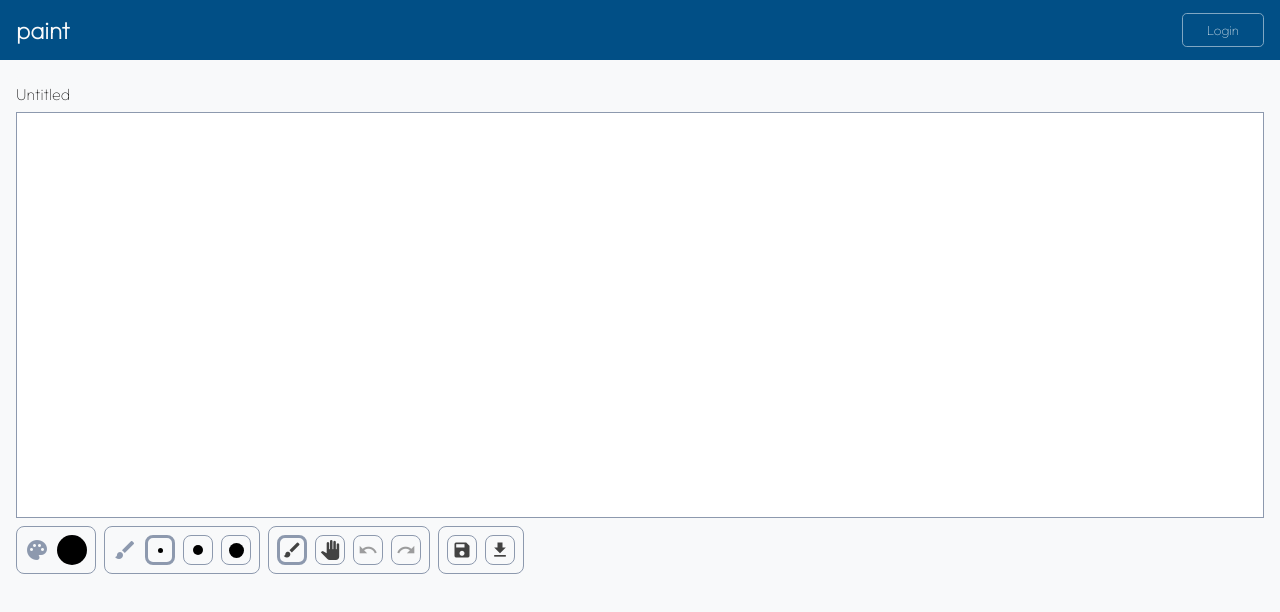
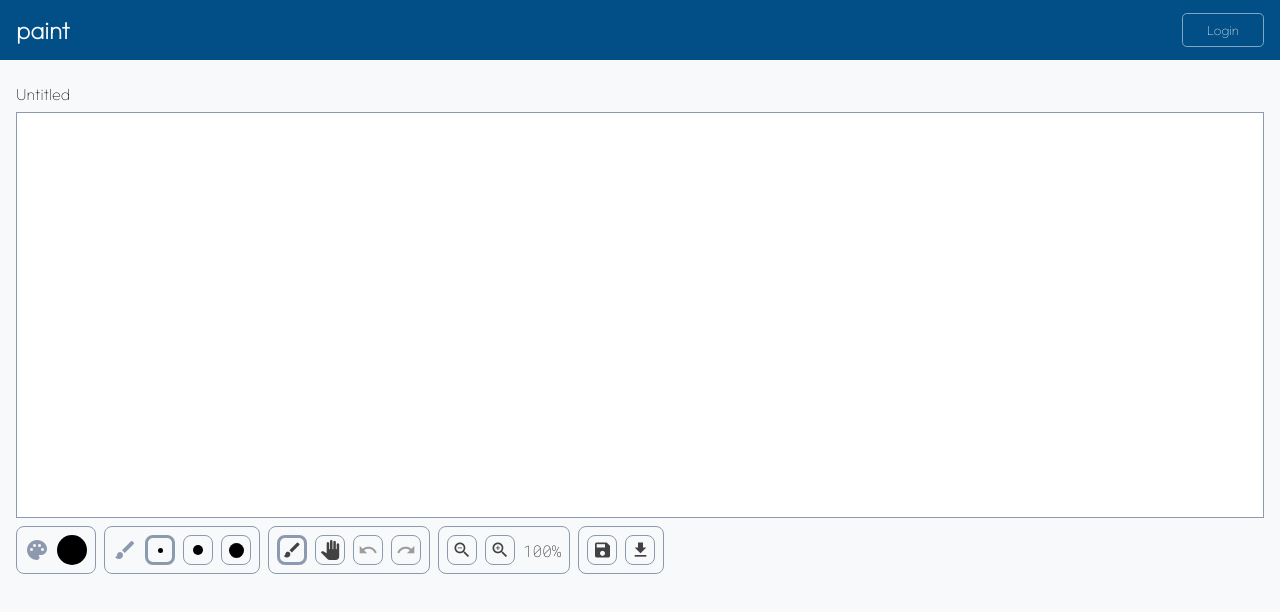
Before and after one commit to jack-carling/paint, a Vue app: page / in a window 1280 px wide. Shown: the top 612 px of the page. Built offline with nearby package versions, Linux system fonts and the light colour scheme.

Commit message:
Feat: zoom on canvas
• Min 100% max 250%

```diff
--- a/src/scss/main.scss
+++ b/src/scss/main.scss
@@ -1,4 +1,4 @@
-@import url('https://fonts.googleapis.com/css2?family=Outfit:wght@100&display=swap');
+@import url('https://fonts.googleapis.com/css2?family=Outfit:wght@100&family=Roboto+Mono:wght@100&display=swap');
 @import 'variables';
 
 * {
--- a/src/views/Home.vue
+++ b/src/views/Home.vue
@@ -9,6 +9,7 @@
         @mousemove="handleDraw"
         ref="canvas"
         :class="{ move: tool === 'move', moving: move }"
+        :style="{ transform: `scale(${zoom})` }"
       ></canvas>
     </section>
     <section class="tools">
@@ -41,6 +42,15 @@
         <div class="button" @click="handleRedo">
           <i class="material-icons" :style="{ opacity: opacityRedo }">redo</i>
         </div>
+      </article>
+      <article>
+        <div class="button" @click="handleZoomOut">
+          <i class="material-icons">zoom_out</i>
+        </div>
+        <div class="button" @click="handleZoomIn">
+          <i class="material-icons">zoom_in</i>
+        </div>
+        <span>{{ zoomPercentage }}</span>
       </article>
       <article>
         <div class="button">
@@ -88,6 +98,7 @@ export default defineComponent({
       } as IScrollPosition,
       history: [] as IHistory[][],
       redo: [] as IHistory[][],
+      zoom: 1,
     };
   },
   mounted() {
@@ -98,17 +109,20 @@ export default defineComponent({
     window.removeEventListener('keyup', this.handleKey);
   },
   computed: {
-    opacityUndo() {
+    opacityUndo(): number {
       if (this.history.length) {
         return 1;
       }
       return 0.5;
     },
-    opacityRedo() {
+    opacityRedo(): number {
       if (this.redo.length) {
         return 1;
       }
       return 0.5;
+    },
+    zoomPercentage(): string {
+      return Math.round(this.zoom * 100).toString() + '%';
     },
   },
   methods: {
@@ -248,6 +262,14 @@ export default defineComponent({
       }
       a.click();
     },
+    handleZoomIn() {
+      const value = Number((this.zoom + 0.1).toFixed(1));
+      if (value !== 2.6) this.zoom = value;
+    },
+    handleZoomOut() {
+      const value = Number((this.zoom - 0.1).toFixed(1));
+      if (value !== 0.9) this.zoom = value;
+    },
   },
 });
 </script>
@@ -255,6 +277,8 @@ export default defineComponent({
 <style lang="scss" scoped>
 canvas {
   cursor: crosshair;
+  transform-origin: top left;
+  transition: transform 0.2s linear;
 }
 canvas.move {
   cursor: grab;
@@ -273,11 +297,16 @@ section.tools {
     border: 1px solid $gray;
     align-items: center;
     border-radius: 0.5rem;
+    span {
+      margin-left: 0.5rem;
+      font-family: 'Roboto Mono', monospace;
+    }
     i {
       color: $gray;
       margin-right: 0.5rem;
     }
     div.button {
+      user-select: none;
       width: 30px;
       height: 30px;
       border: 1px solid $gray;
```
